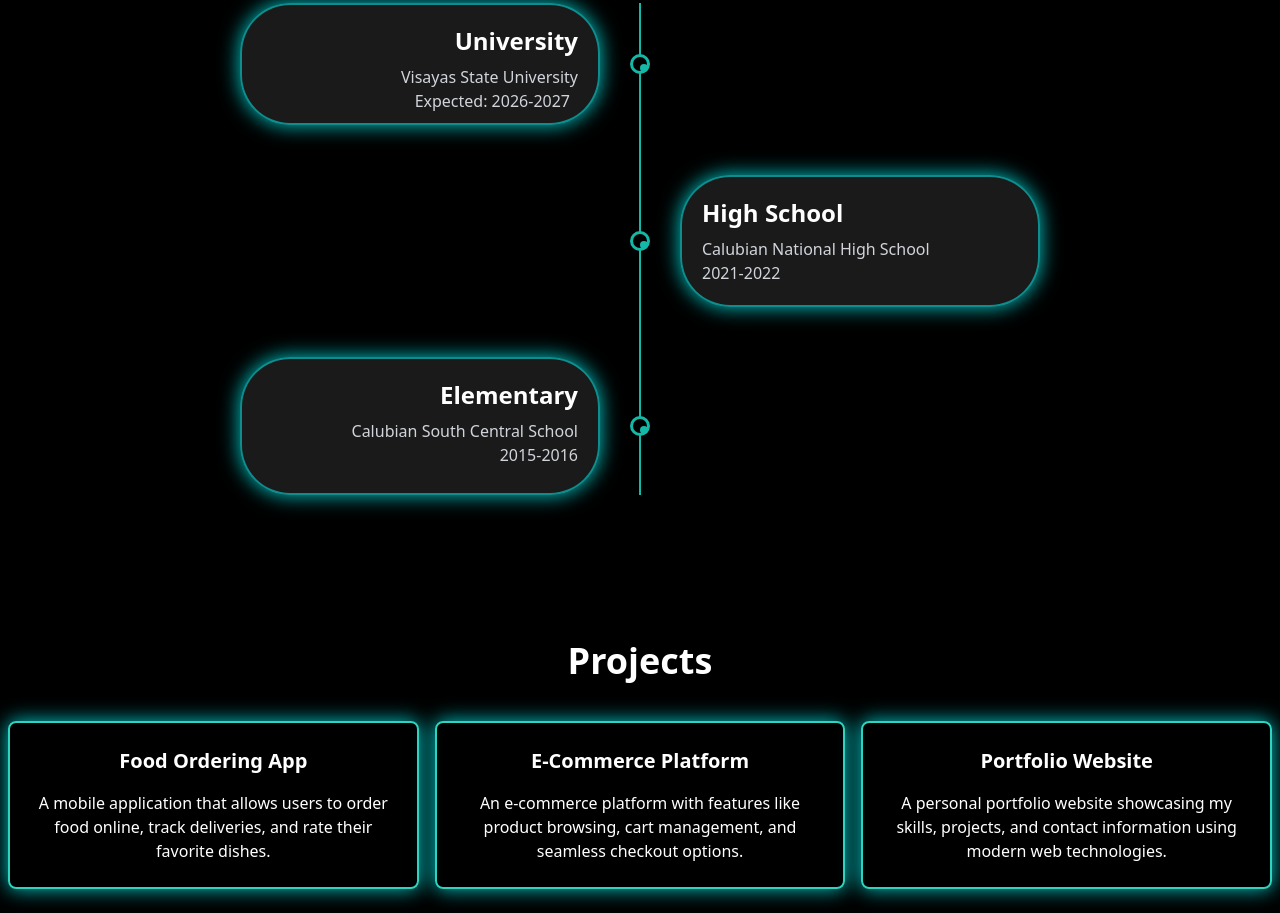
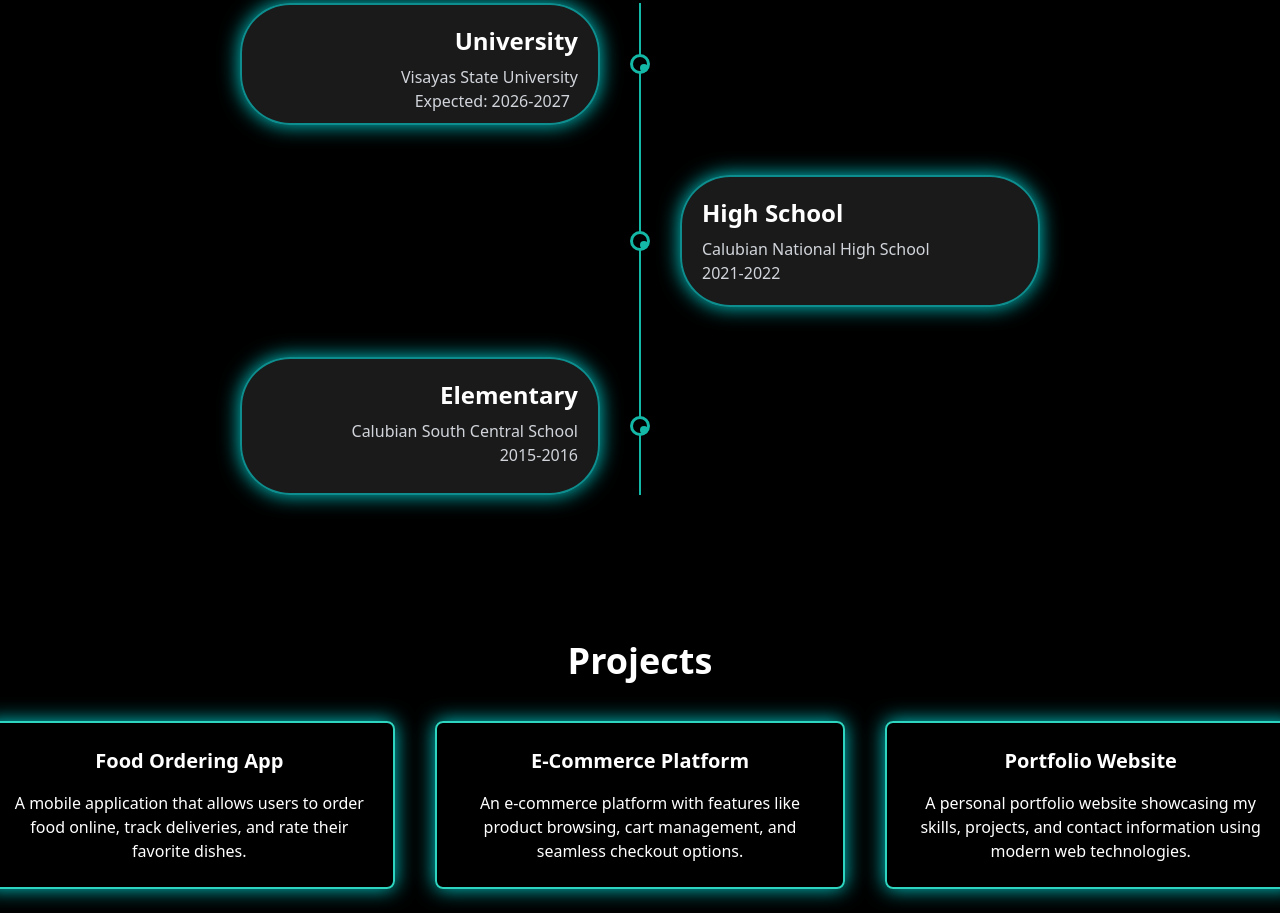
Before and after one commit to BigDrems/Portfolio-Project, a website: page src/index.html in a window 1280 px wide. Shown: the part 861-1774 px from the top of the page. Drawn offline with Linux system fonts and the light colour scheme.

Commit message:
adjusted the gap between the container

```diff
--- a/src/index.html
+++ b/src/index.html
@@ -92,7 +92,7 @@
     <!-- Projects Section -->
     <section class="p-6 mt-12 max-w-7xl mx-auto text-center">
       <h2 class="text-4xl font-bold mb-10">Projects</h2>
-      <div class="flex flex-col sm:flex-row justify-center gap-4 mt-10">
+      <div class="flex flex-col sm:flex-row justify-center gap-10 mt-10">
         <!-- Project 1 -->
         <div
           class="border border-2 border-teal-400 p-6 rounded-lg shadow-lg flex-none w-full sm:w-1/2 lg:w-1/3"
```
Also changed, not shown: dist/output.css.
